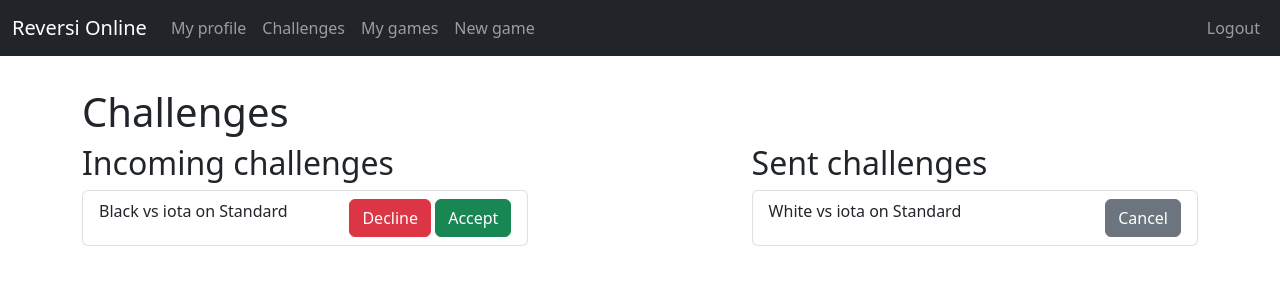
After one commit to enoua5/cs3620-reversi, a Django app: page /challenges/ in a window 1280 px wide. The commit adds this page. Shown: the top 300 px of the page. Run offline with Django 3.2, Linux system fonts and the light colour scheme; a user stored in the database is signed in; data comes from the database, SQL or seed files in the repository; both versions use the stored data as it was after the commit; tables that the repository leaves empty hold one stand-in row (values such as "Sample post").

Commit message:
Implement challenges

```diff
--- a/base/templates/base/base.html
+++ b/base/templates/base/base.html
@@ -25,7 +25,7 @@
                         <a class="nav-link" href="{% url 'base:profile' request.user %}">My profile</a>
                     </li>
                     <li class="nav-item">
-                        <a class="nav-link" href="#">Challenges</a>
+                        <a class="nav-link" href="{% url 'base:challenges' %}">Challenges</a>
                     </li>
                     <li class="nav-item">
                         <a class="nav-link" href="{% url 'game:my_games' %}">My games</a>
--- /dev/null
+++ b/base/templates/base/challenges.html
@@ -0,0 +1,44 @@
+{% extends 'base/base.html' %}
+{% block title %}Challenges{% endblock %}
+{% block body %}
+<h1>Challenges</h1>
+<div class="float-start" style="width:40%">
+    <h2>Incoming challenges</h2>
+    <ul class="list-group">
+        {% for challenge in incoming %}
+        <li class="list-group-item">
+            <div class="float-start">
+                {% if challenge.challenger_is_X %}Black{% else %}White{% endif %}
+                vs {{ challenge.challenger }}
+                on {{ challenge.board_id }}
+            </div>
+            <div class="float-end">
+                <a class="btn btn-danger" href="{% url 'base:delete_challenge' challenge.id %}">Decline</a>
+                <a class="btn btn-success" href="{% url 'base:accept_challenge' challenge.id %}">Accept</a>
+            </div>
+        </li>
+        {% empty %}
+        <li class="list-group-item">Nothing to see here</li>
+        {% endfor %}
+    </ul>
+</div>
+<div class="float-end" style="width:40%">
+    <h2>Sent challenges</h2>
+    <ul class="list-group">
+        {% for challenge in sent %}
+        <li class="list-group-item">
+            <div class="float-start">
+                {% if challenge.challenger_is_X %}White{% else %}Black{% endif %}
+                vs {{ challenge.challenged }}
+                on {{ challenge.board_id }}
+            </div>
+            <div class="float-end">
+                <a class="btn btn-secondary" href="{% url 'base:delete_challenge' challenge.id %}">Cancel</a>
+            </div>
+        </li>
+        {% empty %}
+        <li class="list-group-item">Nothing to see here</li>
+        {% endfor %}
+    </ul>
+</div>
+{% endblock %}
--- a/base/templates/base/profile.html
+++ b/base/templates/base/profile.html
@@ -5,6 +5,7 @@
 {% block body %}
 
 <h1>{{ user.username }}</h1>
+<p>{{ user.userdata.elo_rating }} ELO</p>
 
 {% if request.user == user %}
 
--- a/base/urls.py
+++ b/base/urls.py
@@ -9,4 +9,8 @@ urlpatterns = [
 
     path('users/', views.list_all_users, name="user_list"),
     path('users/search/<int:min_elo>/<int:max_elo>/<str:username>', views.list_all_users_search, name="search_users"),
+
+    path('challenges/', views.challenges, name="challenges"),
+    path('challenges/delete/<int:id>', views.delete_challenge, name="delete_challenge"),
+    path('challenges/accept/<int:id>', views.accept_challenge, name="accept_challenge"),
 ]
--- a/base/views.py
+++ b/base/views.py
@@ -2,7 +2,8 @@ from django.shortcuts import render, redirect
 from django.contrib.auth.decorators import login_required
 from django.contrib.auth.models import User
 from django.db.models import Q
-from game.models import Game
+from django.contrib import messages
+from game.models import Game, Challenge, BoardTemplate
 
 def get_player_games(user, count=-1):
     latest_games = Game.objects.filter(Q(first_player=user) | Q(second_player=user)).order_by('-most_recent_move')
@@ -104,3 +105,70 @@ def list_all_users_search(req, min_elo:int, max_elo:int, username:str):
     }
 
     return render(req, 'base/user_list.html', ctx)
+
+@login_required
+def challenges(req):
+    incoming = Challenge.objects.filter(challenged = req.user)
+    sent = Challenge.objects.filter(challenger = req.user)
+
+    ctx = {
+        'incoming': incoming,
+        'sent': sent,
+    }
+
+
+    return render(req, 'base/challenges.html', ctx)
+
+@login_required
+def accept_challenge(req, id):
+    challenge_exists = True
+    try:
+        challenge = Challenge.objects.get(id=id)
+    except:
+        messages.warning(req, "Sorry, that challenge does not exist")
+        challenge_exists = False
+
+    if challenge_exists:
+        if challenge.challenged == req.user:
+            game = Game(
+                first_player = challenge.challenger,
+                second_player = challenge.challenged,
+                first_player_is_X = challenge.challenger_is_X,
+                first_players_turn = challenge.challenger_is_X,
+                open_game = False,
+                board_string = challenge.board_id.board_string,
+                board_name = challenge.board_id.name,
+                game_started = True
+            )
+
+            game.save()
+            challenge.delete()
+
+            return redirect('game:view_game', game_id = game.id)
+
+
+        else:
+            messages.warning(req, "Sorry, that challenge isn't for you")
+
+    # if we fell through and didn't make it to the create game branch
+    return redirect('base:challenges')
+
+
+@login_required
+def delete_challenge(req, id):
+    challenge_exists = True
+    try:
+        challenge = Challenge.objects.get(id=id)
+    except:
+        messages.warning(req, "Sorry, that challenge does not exist")
+        challenge_exists = False
+
+
+    if challenge_exists:
+        if challenge.challenger == req.user or challenge.challenged == req.user:
+            challenge.delete()
+            messages.success(req, "Challenge deleted")
+        else:
+            messages.warning(req, "You do not have permission to delete that challenge")
+
+    return redirect('base:challenges')
--- a/game/admin.py
+++ b/game/admin.py
@@ -1,8 +1,9 @@
 from django.contrib import admin
-from .models import BoardTemplate, Game
+from .models import BoardTemplate, Game, Challenge
 
 
 # Register your models here.
 
 admin.site.register(BoardTemplate)
 admin.site.register(Game)
+admin.site.register(Challenge)
--- a/game/models.py
+++ b/game/models.py
@@ -7,6 +7,19 @@ class BoardTemplate(models.Model):
     name = models.CharField(max_length=50)
     # max_length here allows for a 32x32 board
     board_string = models.CharField(max_length=1056)
+
+    def __str__(self):
+        return self.name
+
+class Challenge(models.Model):
+    challenger = models.ForeignKey(User, on_delete=models.CASCADE, related_name='challenges_sent')
+    challenged = models.ForeignKey(User, on_delete=models.CASCADE, related_name='challenges')
+
+    challenger_is_X = models.BooleanField(default=True)
+    board_id = models.ForeignKey(BoardTemplate, on_delete=models.CASCADE)
+
+    send_time = models.DateTimeField(auto_now_add=True)
+
 
 class Game(models.Model):
     first_player = models.ForeignKey(User, on_delete=models.CASCADE, related_name='first_player_in')
```
Also changed, not shown: game/views.py (+23 -8 lines), db.sqlite3, game/migrations/0007_challenge.py (added).
